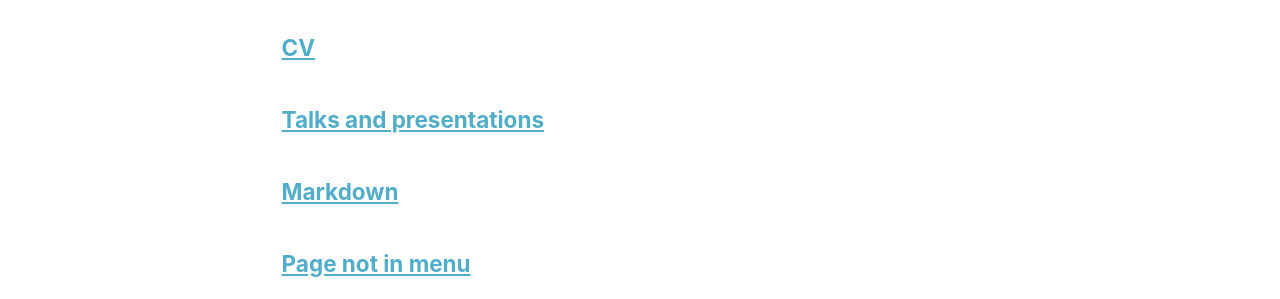
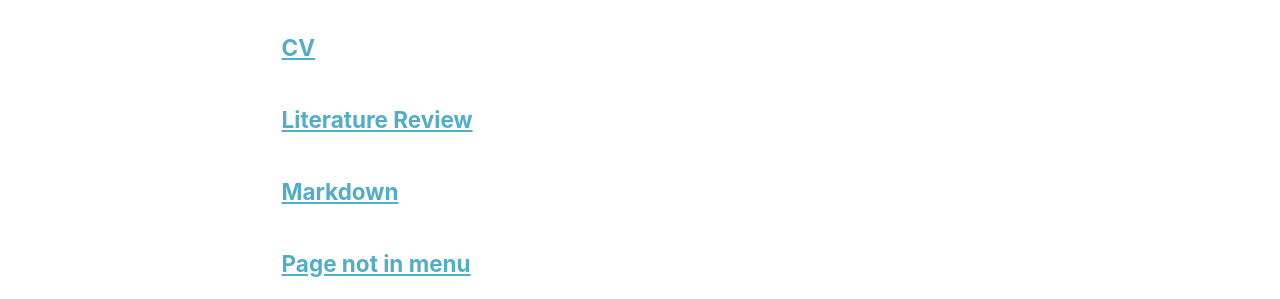
Before and after one commit to JINPeiyi-nus/jinpeiyi-nus.github.io, a Jekyll site: the page built from _pages/page-archive.html, in a window 1280 px wide. Shown: the part 634-933 px from the top of the page. Built offline with Jekyll 4.4.1, drawn with Linux system fonts in a browser that asks for light colours.

Commit message:
Update literature.html

```diff
--- a/_pages/literature.html
+++ b/_pages/literature.html
@@ -1,7 +1,7 @@
 ---
 layout: archive
-title: "Talks and presentations"
-permalink: /talks/
+title: "Literature Review"
+permalink: /literature/
 author_profile: true
 ---
 
@@ -11,6 +11,6 @@
 
 {% endif %}
 
-{% for post in site.talks reversed %}
+{% for post in site.literature reversed %}
   {% include archive-single-talk.html %}
 {% endfor %}
```
